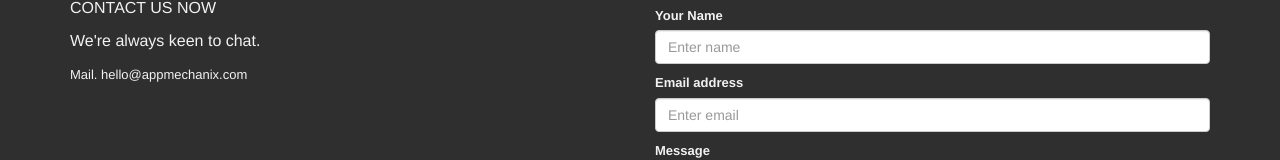
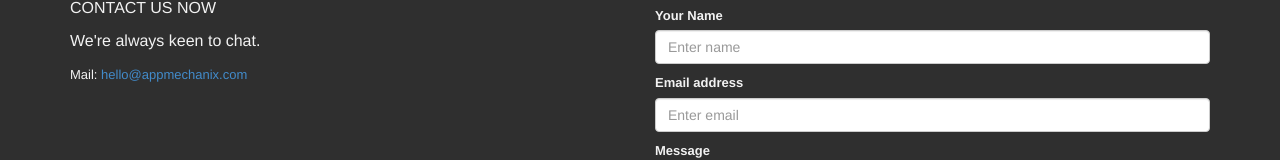
Before and after one commit to appmechanix/appmechanix, a website: page views/home.html in a window 1280 px wide. Shown: the part 1780-1940 px from the top of the page. Drawn offline with nearby package versions, Linux system fonts and the light colour scheme.

Commit message:
Update home.html

```diff
--- a/views/home.html
+++ b/views/home.html
@@ -184,7 +184,7 @@
 
                 <p>
                     <small>
-                        Mail. hello@appmechanix.com<br/>
+                        Mail: <a href="mailto:hello@appmechanix.com">hello@appmechanix.com</a> <br/>
                 </p>
 
             </div>
```
